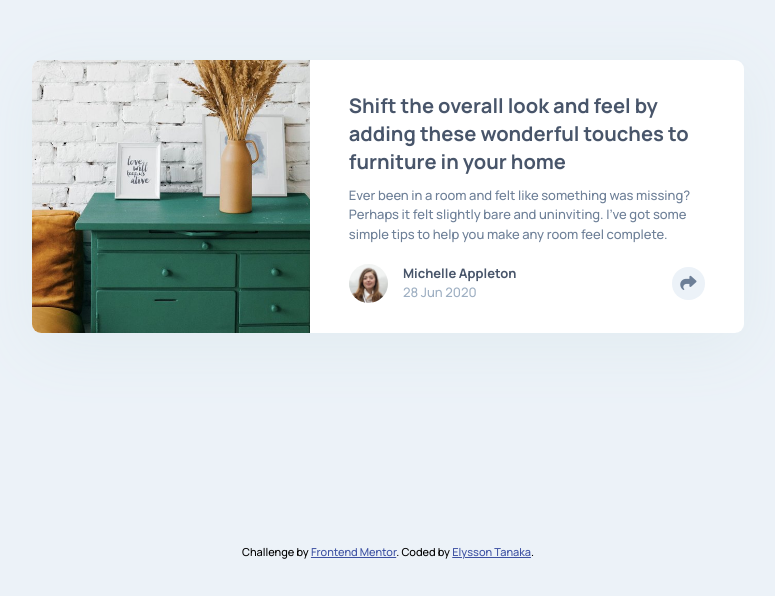
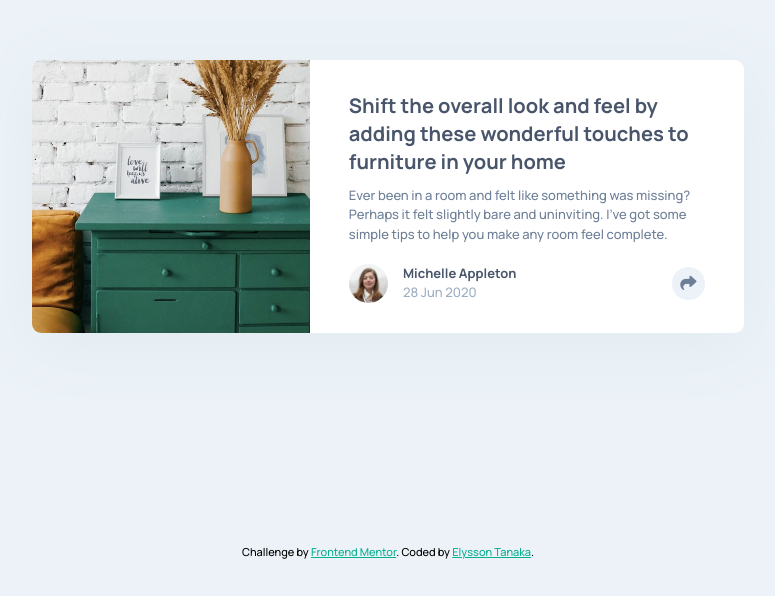
Before and after one commit to elyssontanaka/9_article_preview_component, a plain HTML site: page index.html in a window 1280 px wide. Shown: the part 204-800 px from the top of the page, without its empty margins (252-1027 px from the left). Drawn offline with Linux system fonts and the light colour scheme.

```diff
--- a/css/style.css
+++ b/css/style.css
@@ -159,7 +159,7 @@
 }
 
 .attribution a {
-    color: hsl(228, 45%, 44%);
+    color: hsl(169, 92%, 36%);
 }
 
 /* DESKTOP */
```
Also changed, not shown: design/screenshot_article_component.png (added), 3 other files.
